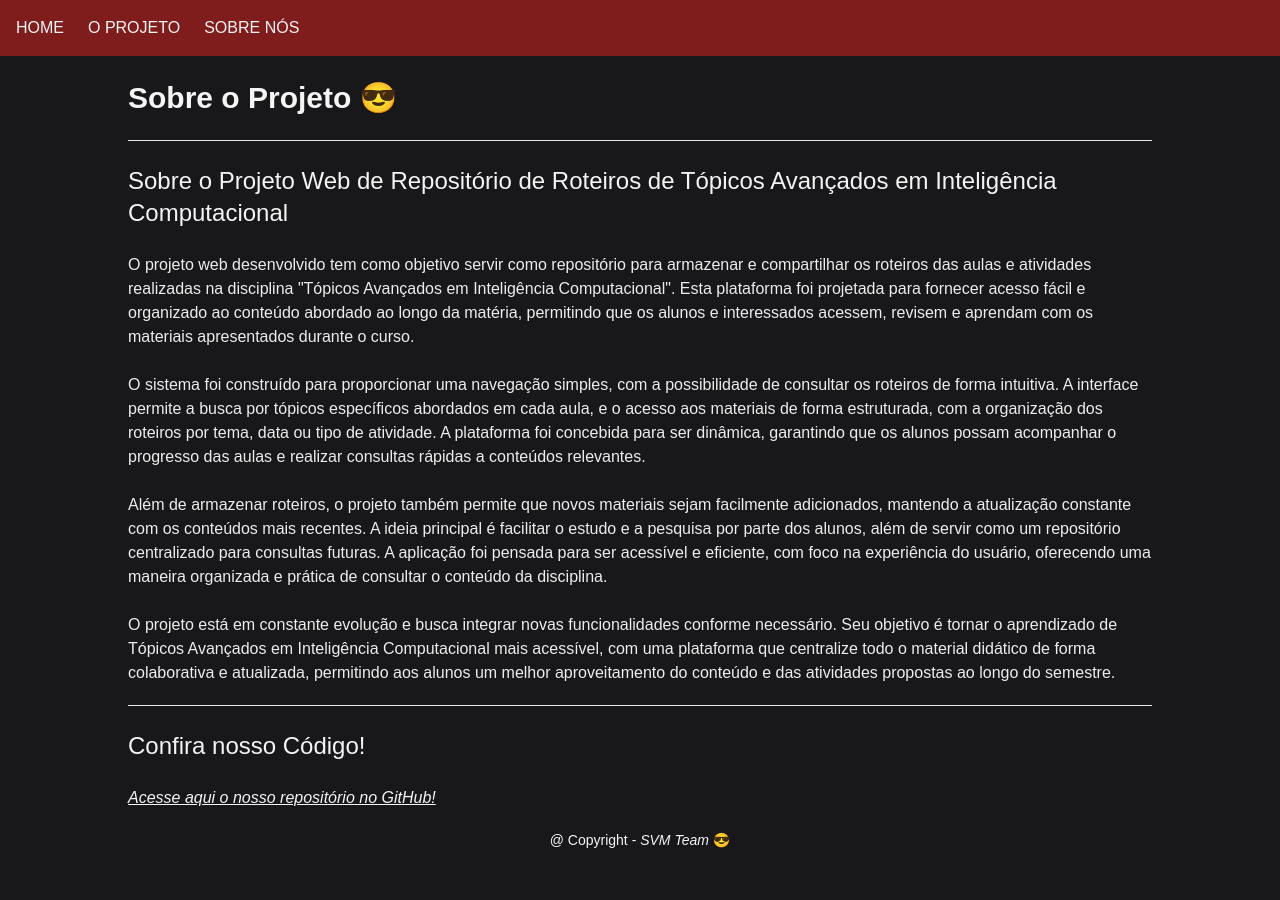
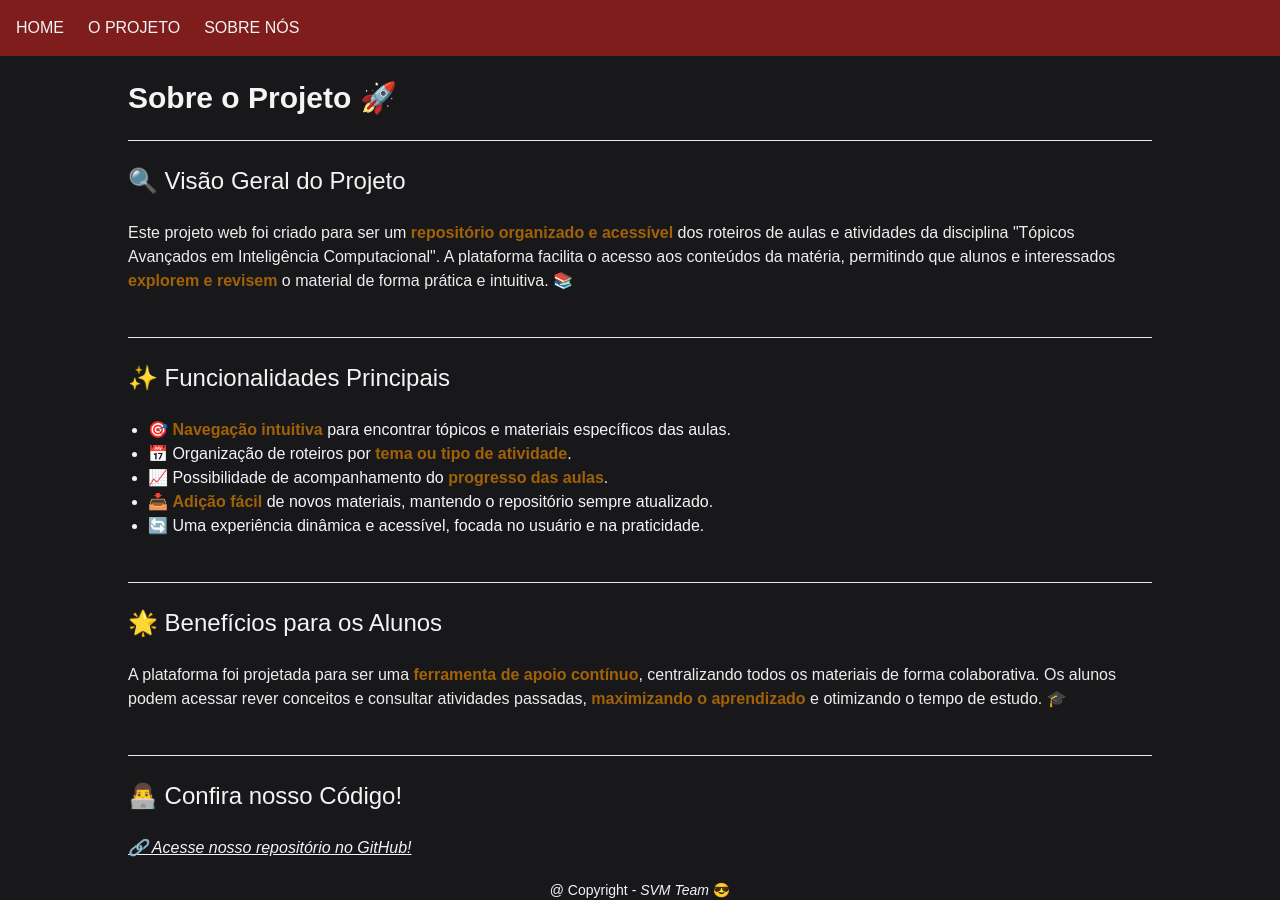
Before and after one commit to pedrobarros01/estudos-ia, a Next.js app in the folder front-ic/: page /projeto in a window 1280 px wide. Before the commit the page ends 850 px from the top, so only its background shows below. Built offline with nearby package versions, Linux system fonts and the light colour scheme.

Commit message:
feat: atualização sobre o projeto

```diff
--- a/front-ic/src/app/projeto/page.tsx
+++ b/front-ic/src/app/projeto/page.tsx
@@ -5,35 +5,40 @@ import Title from "@/components/Title";
 export default function AboutProject() {
 
     return (
-        <main className="px-32 mt-20 flex-grow">
+        <main className="px-32 mt-20 flex-grow text-zinc-100">
             <Title>
-            Sobre o Projeto 😎
+                Sobre o Projeto 🚀
             </Title>
             <br />
-            <Section titulo="Sobre o Projeto Web de Repositório de Roteiros de Tópicos Avançados em Inteligência Computacional">
-                <p className="">
-                    O projeto web desenvolvido tem como objetivo servir como repositório para armazenar e compartilhar os roteiros das aulas e atividades realizadas na disciplina "Tópicos Avançados em Inteligência Computacional". Esta plataforma foi projetada para fornecer acesso fácil e organizado ao conteúdo abordado ao longo da matéria, permitindo que os alunos e interessados acessem, revisem e aprendam com os materiais apresentados durante o curso.
-                </p>
-                <br />
+            <Section titulo="🔍 Visão Geral do Projeto">
                 <p>
-                    O sistema foi construído para proporcionar uma navegação simples, com a possibilidade de consultar os roteiros de forma intuitiva. A interface permite a busca por tópicos específicos abordados em cada aula, e o acesso aos materiais de forma estruturada, com a organização dos roteiros por tema, data ou tipo de atividade. A plataforma foi concebida para ser dinâmica, garantindo que os alunos possam acompanhar o progresso das aulas e realizar consultas rápidas a conteúdos relevantes.
-                </p>
-                <br />
-                <p>
-                    Além de armazenar roteiros, o projeto também permite que novos materiais sejam facilmente adicionados, mantendo a atualização constante com os conteúdos mais recentes. A ideia principal é facilitar o estudo e a pesquisa por parte dos alunos, além de servir como um repositório centralizado para consultas futuras. A aplicação foi pensada para ser acessível e eficiente, com foco na experiência do usuário, oferecendo uma maneira organizada e prática de consultar o conteúdo da disciplina.
-                </p>
-                <br />
-                <p>
-                    O projeto está em constante evolução e busca integrar novas funcionalidades conforme necessário. Seu objetivo é tornar o aprendizado de Tópicos Avançados em Inteligência Computacional mais acessível, com uma plataforma que centralize todo o material didático de forma colaborativa e atualizada, permitindo aos alunos um melhor aproveitamento do conteúdo e das atividades propostas ao longo do semestre.
+                    Este projeto web foi criado para ser um <b className="text-yellow-700">repositório organizado e acessível</b> dos roteiros de aulas e atividades da disciplina "Tópicos Avançados em Inteligência Computacional". A plataforma facilita o acesso aos conteúdos da matéria, permitindo que alunos e interessados <b className="text-yellow-700">explorem e revisem</b> o material de forma prática e intuitiva. 📚
                 </p>
             </Section>
-            <Section titulo="Confira nosso Código!">
+            <br />
+            <Section titulo="✨ Funcionalidades Principais">
+                <ul className="list-disc ml-5">
+                    <li>🎯 <b className="text-yellow-700">Navegação intuitiva</b> para encontrar tópicos e materiais específicos das aulas.</li>
+                    <li>📅 Organização de roteiros por <b className="text-yellow-700">tema ou tipo de atividade</b>.</li>
+                    <li>📈 Possibilidade de acompanhamento do <b className="text-yellow-700">progresso das aulas</b>.</li>
+                    <li>📥 <b className="text-yellow-700">Adição fácil</b> de novos materiais, mantendo o repositório sempre atualizado.</li>
+                    <li>🔄 Uma experiência dinâmica e acessível, focada no usuário e na praticidade.</li>
+                </ul>
+            </Section>
+            <br />
+            <Section titulo="🌟 Benefícios para os Alunos">
+                <p>
+                    A plataforma foi projetada para ser uma <b className="text-yellow-700">ferramenta de apoio contínuo</b>, centralizando todos os materiais de forma colaborativa. Os alunos podem acessar rever conceitos e consultar atividades passadas, <b className="text-yellow-700">maximizando o aprendizado</b> e otimizando o tempo de estudo. 🎓
+                </p>
+            </Section>
+            <br />
+            <Section titulo="👨‍💻 Confira nosso Código!">
                 <a
                     href="https://github.com/pedrobarros01/estudos-ia"
                     target="_blank"
-                    className="font-light hover:text-red-800 underline text-zinc-100 italic"
+                    className="font-light hover:text-yellow-800 underline text-zinc-100 italic"
                 >
-                    Acesse aqui o nosso repositório no GitHub!
+                    🔗 Acesse nosso repositório no GitHub!
                 </a>
             </Section>
         </main>
```
